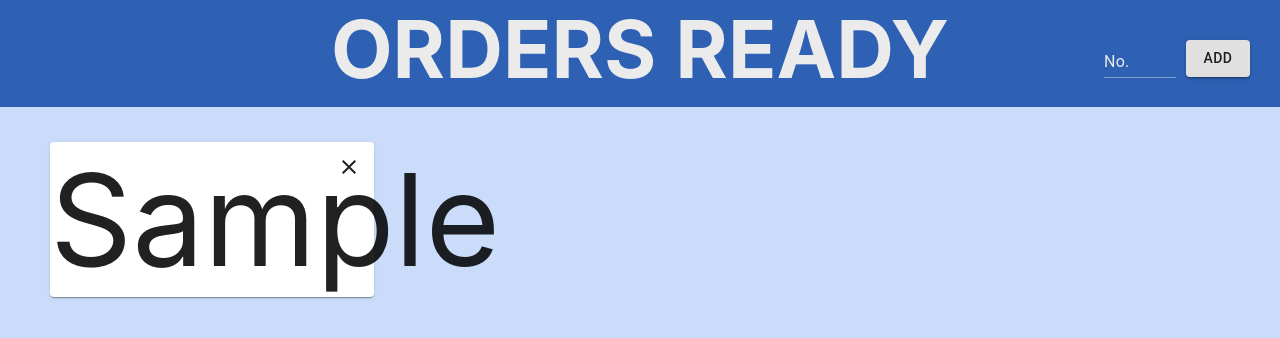
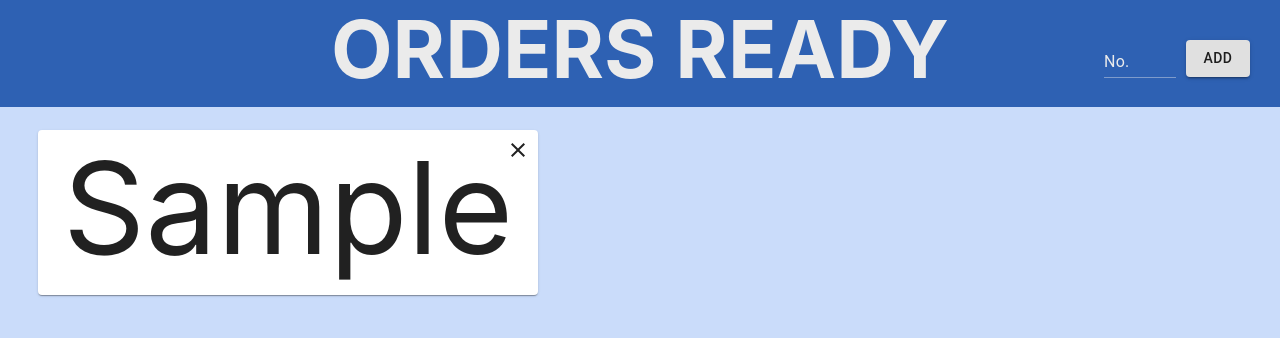
Before and after one commit to G-Tang2/Order-Display, a React (Create React App) app: page / in a window 1280 px wide. Both pictures are taken after typing "Sample" into the empty fields and a click on the button "ADD". Shown: the top 338 px of the page. Built offline with nearby package versions, Linux system fonts and the light colour scheme.

Commit message:
container width  based on input length

```diff
--- a/src/App.css
+++ b/src/App.css
@@ -36,8 +36,8 @@ body {
 
 .close-icon {
   position: absolute !important;
-  right: 5px;
-  top: 5px;
+  right: 0px;
+  top: 0px;
   background-color: transparent !important;
   box-shadow: none !important;
 }
@@ -54,6 +54,7 @@ body {
   position: relative !important;
   font-size: 10vw;
   margin: 10px 40px;
+  padding: 0px 25px 10px 25px;
 }
 
 .order-form {
--- a/src/App.js
+++ b/src/App.js
@@ -94,7 +94,7 @@ class App extends Component {
           >
             <div className="order-input">
               <TextField
-                inputProps={{maxLength:4}}
+                inputProps={{ maxLength: 15 }}
                 id="text-box"
                 name="TextField"
                 label="No."
@@ -113,7 +113,7 @@ class App extends Component {
         <div className="row">
           <Grid className="order-list" container spacing={3}>
             {this.state.currentOrders.map((order) => (
-              <Grid className="num-container" key={order} item xs={4}>
+              <Grid className="num-container" key={order}>
                 <Paper className="order-container">
                   {order}
                   <Fab
```
